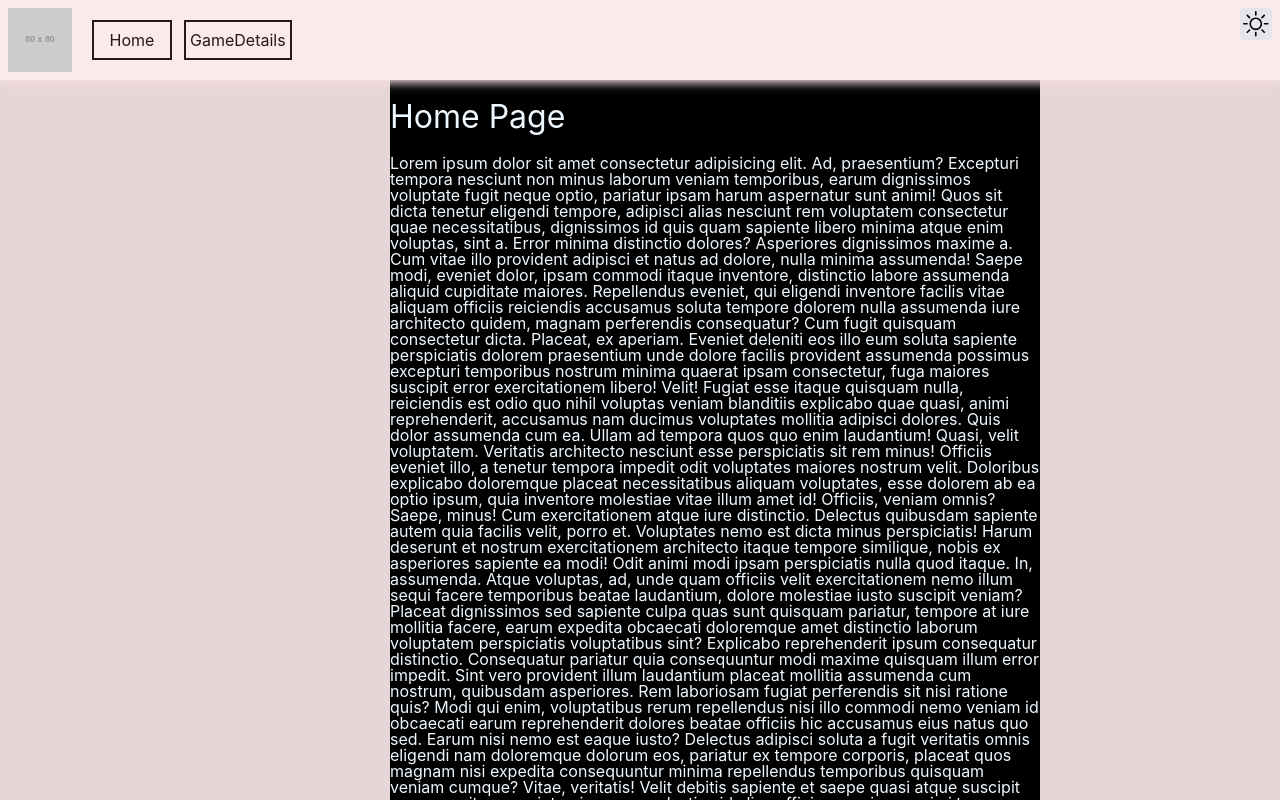
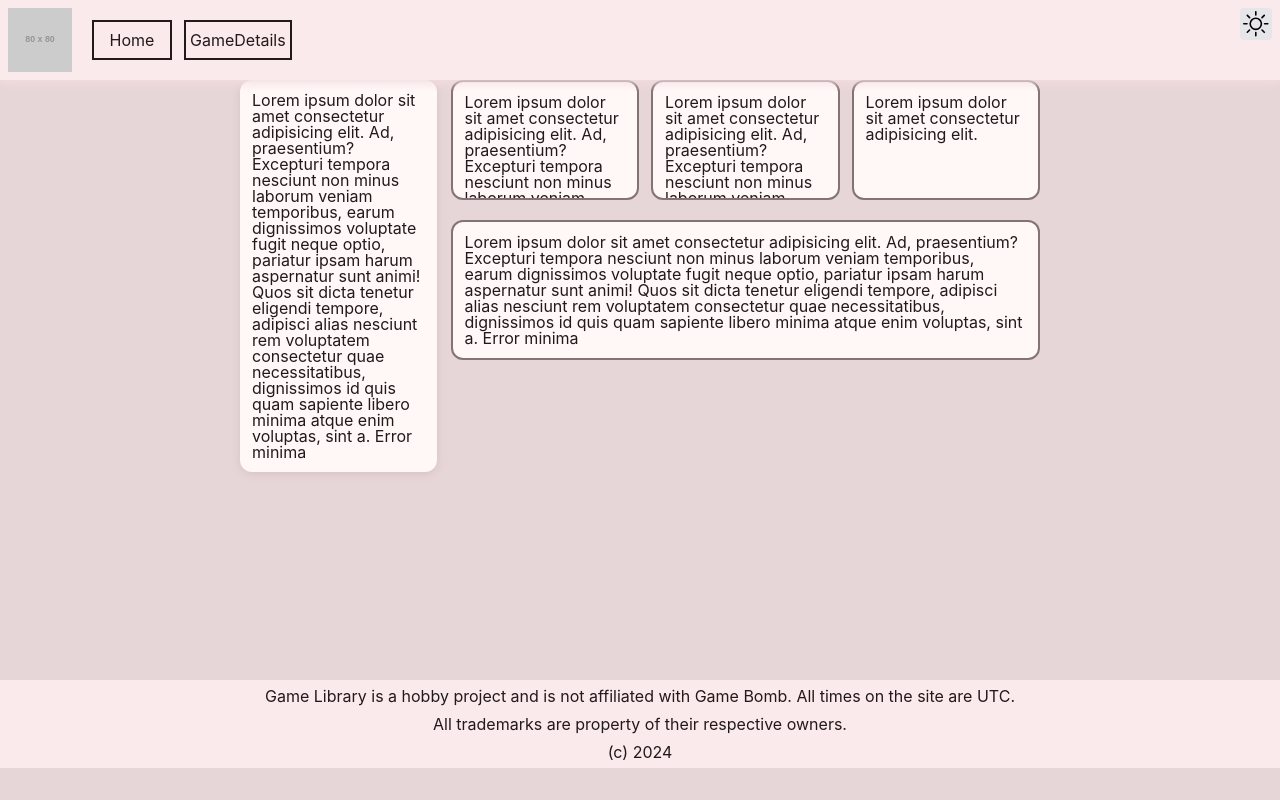
Before and after one commit to anyathegreat/game-library, a Vue app: page / in a window 1280 px wide. Shown: the top 800 px of the page. Built offline with nearby package versions, Linux system fonts and the light colour scheme.

Commit message:
fix: pages refactoring

```diff
--- a/src/components/BasePage.vue
+++ b/src/components/BasePage.vue
@@ -3,19 +3,11 @@ import { RouterView } from 'vue-router'
 </script>
 
 <template>
-  <aside class="v-sidebar"></aside>
   <main class="v-page"><RouterView /></main>
 </template>
 
 <style scoped>
 .v-page {
-  flex: 10;
   height: 100%;
-  background-color: black;
-}
-.v-sidebar {
-  flex: 2;
-  height: 100%;
-  background-color: palevioletred;
 }
 </style>
--- a/src/pages/HomePage.vue
+++ b/src/pages/HomePage.vue
@@ -1,50 +1,67 @@
-<script setup></script>
+<script setup>
+import BaseCard from '@/components/BaseCard.vue'
+</script>
 
 <template>
-  <h1>Home Page</h1>
-  <p>
-    Lorem ipsum dolor sit amet consectetur adipisicing elit. Ad, praesentium? Excepturi tempora nesciunt non minus
-    laborum veniam temporibus, earum dignissimos voluptate fugit neque optio, pariatur ipsam harum aspernatur sunt
-    animi! Quos sit dicta tenetur eligendi tempore, adipisci alias nesciunt rem voluptatem consectetur quae
-    necessitatibus, dignissimos id quis quam sapiente libero minima atque enim voluptas, sint a. Error minima distinctio
-    dolores? Asperiores dignissimos maxime a. Cum vitae illo provident adipisci et natus ad dolore, nulla minima
-    assumenda! Saepe modi, eveniet dolor, ipsam commodi itaque inventore, distinctio labore assumenda aliquid cupiditate
-    maiores. Repellendus eveniet, qui eligendi inventore facilis vitae aliquam officiis reiciendis accusamus soluta
-    tempore dolorem nulla assumenda iure architecto quidem, magnam perferendis consequatur? Cum fugit quisquam
-    consectetur dicta. Placeat, ex aperiam. Eveniet deleniti eos illo eum soluta sapiente perspiciatis dolorem
-    praesentium unde dolore facilis provident assumenda possimus excepturi temporibus nostrum minima quaerat ipsam
-    consectetur, fuga maiores suscipit error exercitationem libero! Velit! Fugiat esse itaque quisquam nulla, reiciendis
-    est odio quo nihil voluptas veniam blanditiis explicabo quae quasi, animi reprehenderit, accusamus nam ducimus
-    voluptates mollitia adipisci dolores. Quis dolor assumenda cum ea. Ullam ad tempora quos quo enim laudantium! Quasi,
-    velit voluptatem. Veritatis architecto nesciunt esse perspiciatis sit rem minus! Officiis eveniet illo, a tenetur
-    tempora impedit odit voluptates maiores nostrum velit. Doloribus explicabo doloremque placeat necessitatibus aliquam
-    voluptates, esse dolorem ab ea optio ipsum, quia inventore molestiae vitae illum amet id! Officiis, veniam omnis?
-    Saepe, minus! Cum exercitationem atque iure distinctio. Delectus quibusdam sapiente autem quia facilis velit, porro
-    et. Voluptates nemo est dicta minus perspiciatis! Harum deserunt et nostrum exercitationem architecto itaque tempore
-    similique, nobis ex asperiores sapiente ea modi! Odit animi modi ipsam perspiciatis nulla quod itaque. In,
-    assumenda. Atque voluptas, ad, unde quam officiis velit exercitationem nemo illum sequi facere temporibus beatae
-    laudantium, dolore molestiae iusto suscipit veniam? Placeat dignissimos sed sapiente culpa quas sunt quisquam
-    pariatur, tempore at iure mollitia facere, earum expedita obcaecati doloremque amet distinctio laborum voluptatem
-    perspiciatis voluptatibus sint? Explicabo reprehenderit ipsum consequatur distinctio. Consequatur pariatur quia
-    consequuntur modi maxime quisquam illum error impedit. Sint vero provident illum laudantium placeat mollitia
-    assumenda cum nostrum, quibusdam asperiores. Rem laboriosam fugiat perferendis sit nisi ratione quis? Modi qui enim,
-    voluptatibus rerum repellendus nisi illo commodi nemo veniam id obcaecati earum reprehenderit dolores beatae
-    officiis hic accusamus eius natus quo sed. Earum nisi nemo est eaque iusto? Delectus adipisci soluta a fugit
-    veritatis omnis eligendi nam doloremque dolorum eos, pariatur ex tempore corporis, placeat quos magnam nisi expedita
-    consequuntur minima repellendus temporibus quisquam veniam cumque? Vitae, veritatis! Velit debitis sapiente et saepe
-    quasi atque suscipit vero eos vitae eveniet quisquam, molestias id alias officia asperiores animi tempore maiores
-    iure placeat nihil harum consequuntur obcaecati delectus aspernatur. Minus! Deserunt facere fuga atque cumque
-    nesciunt porro voluptatibus aut amet tempora placeat, accusamus provident non repellendus beatae doloribus
-    aspernatur molestias? Reiciendis, perspiciatis illum. Natus inventore esse labore, ab voluptatem minus! Neque
-    laudantium vero sed odio, nulla quaerat illum totam quas quibusdam sapiente, ullam doloribus repudiandae dolor
-    itaque minus saepe suscipit deleniti perspiciatis eum. Cumque ratione magni illo, quasi quisquam sunt? Repellendus
-    error ex labore nostrum magni deleniti quis fugit illo, quam non laborum ullam, magnam nam eum tempore. Ea inventore
-    cumque beatae perspiciatis temporibus modi officia tempora officiis illum sapiente? Consectetur doloribus
-    exercitationem natus magni in minima omnis ea delectus id dignissimos distinctio, saepe enim earum nostrum ab
-    voluptatibus similique eligendi, eveniet eum officiis deserunt obcaecati ipsam. Sapiente, enim tempora! In placeat
-    quisquam eveniet veniam numquam nesciunt, voluptas pariatur nulla illo quo quasi! Eligendi fugit voluptate dolorem
-    quam ipsum facere eaque, nulla id quibusdam ut error? Necessitatibus vel laboriosam maiores?
-  </p>
+  <div class="v-page-container">
+    <aside class="v-page-sidebar">
+      <BaseCard vShadow :vBorder="false">
+        Lorem ipsum dolor sit amet consectetur adipisicing elit. Ad, praesentium? Excepturi tempora nesciunt non minus
+        laborum veniam temporibus, earum dignissimos voluptate fugit neque optio, pariatur ipsam harum aspernatur sunt
+        animi! Quos sit dicta tenetur eligendi tempore, adipisci alias nesciunt rem voluptatem consectetur quae
+        necessitatibus, dignissimos id quis quam sapiente libero minima atque enim voluptas, sint a. Error minima
+      </BaseCard>
+    </aside>
+    <div class="v-page-content">
+      <div class="v-page-ads">
+        <BaseCard class="v-ads-card">
+          Lorem ipsum dolor sit amet consectetur adipisicing elit. Ad, praesentium? Excepturi tempora nesciunt non minus
+          laborum veniam temporibus, earum dignissimos voluptate fugit neque optio, pariatur ipsam harum aspernatur sunt
+          animi! Quos sit dicta tenetur eligendi tempore, adipisci alias nesciunt rem voluptatem consectetur quae
+          necessitatibus, dignissimos id quis quam sapiente libero minima atque enim voluptas, sint a. Error minima
+        </BaseCard>
+        <BaseCard class="v-ads-card">
+          Lorem ipsum dolor sit amet consectetur adipisicing elit. Ad, praesentium? Excepturi tempora nesciunt non minus
+          laborum veniam temporibus, earum dignissimos voluptate fugit neque optio, pariatur ipsam harum aspernatur sunt
+          animi! Quos sit dicta tenetur eligendi tempore, adipisci alias nesciunt rem voluptatem consectetur quae
+          necessitatibus, dignissimos id quis quam sapiente libero minima atque enim voluptas, sint a. Error minima
+        </BaseCard>
+        <BaseCard class="v-ads-card"> Lorem ipsum dolor sit amet consectetur adipisicing elit. </BaseCard>
+      </div>
+      <div class="v-page-filters">
+        <BaseCard>
+          Lorem ipsum dolor sit amet consectetur adipisicing elit. Ad, praesentium? Excepturi tempora nesciunt non minus
+          laborum veniam temporibus, earum dignissimos voluptate fugit neque optio, pariatur ipsam harum aspernatur sunt
+          animi! Quos sit dicta tenetur eligendi tempore, adipisci alias nesciunt rem voluptatem consectetur quae
+          necessitatibus, dignissimos id quis quam sapiente libero minima atque enim voluptas, sint a. Error minima
+        </BaseCard>
+      </div>
+    </div>
+  </div>
 </template>
 
-<style scoped></style>
+<style scoped lang="scss">
+.v-page-container {
+  display: flex;
+  gap: 14px;
+}
+
+.v-page-sidebar {
+  flex: 3;
+}
+.v-page-content {
+  display: flex;
+  flex-direction: column;
+  flex: 9;
+  gap: 20px;
+}
+.v-page-ads {
+  display: flex;
+  gap: 12px;
+  height: 120px;
+
+  & .v-ads-card {
+    flex: 1;
+  }
+}
+</style>
```
